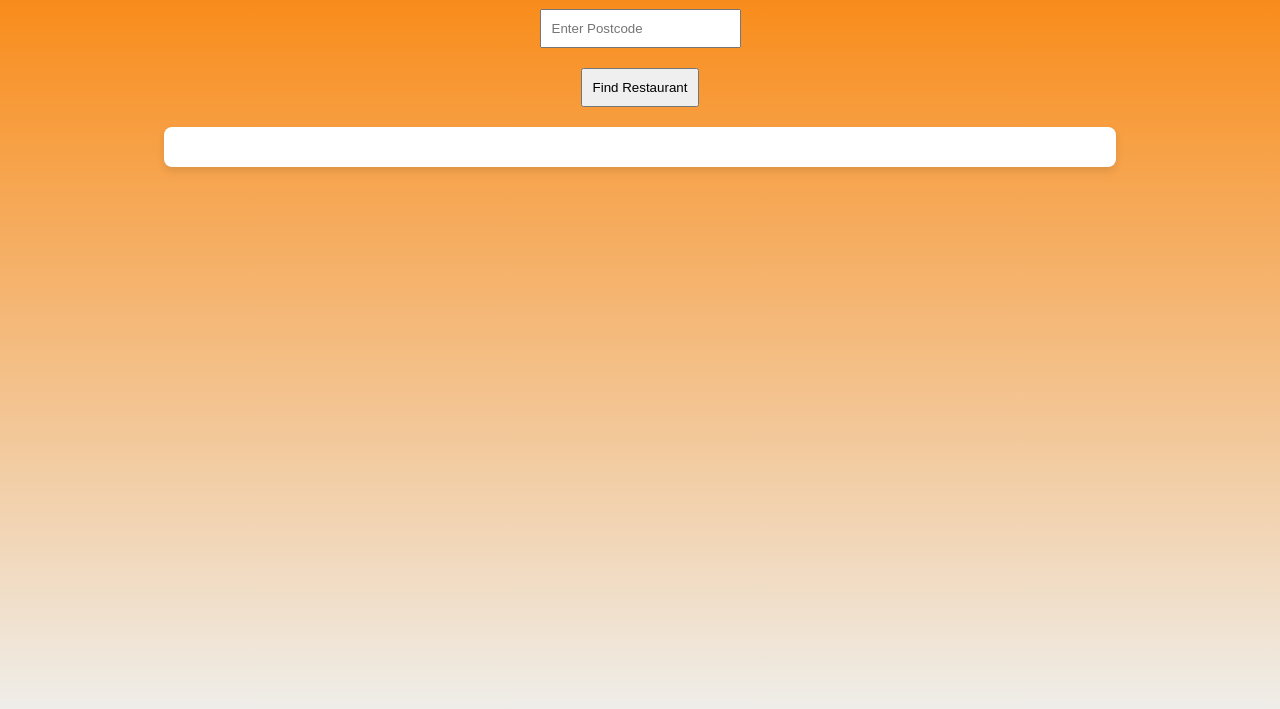
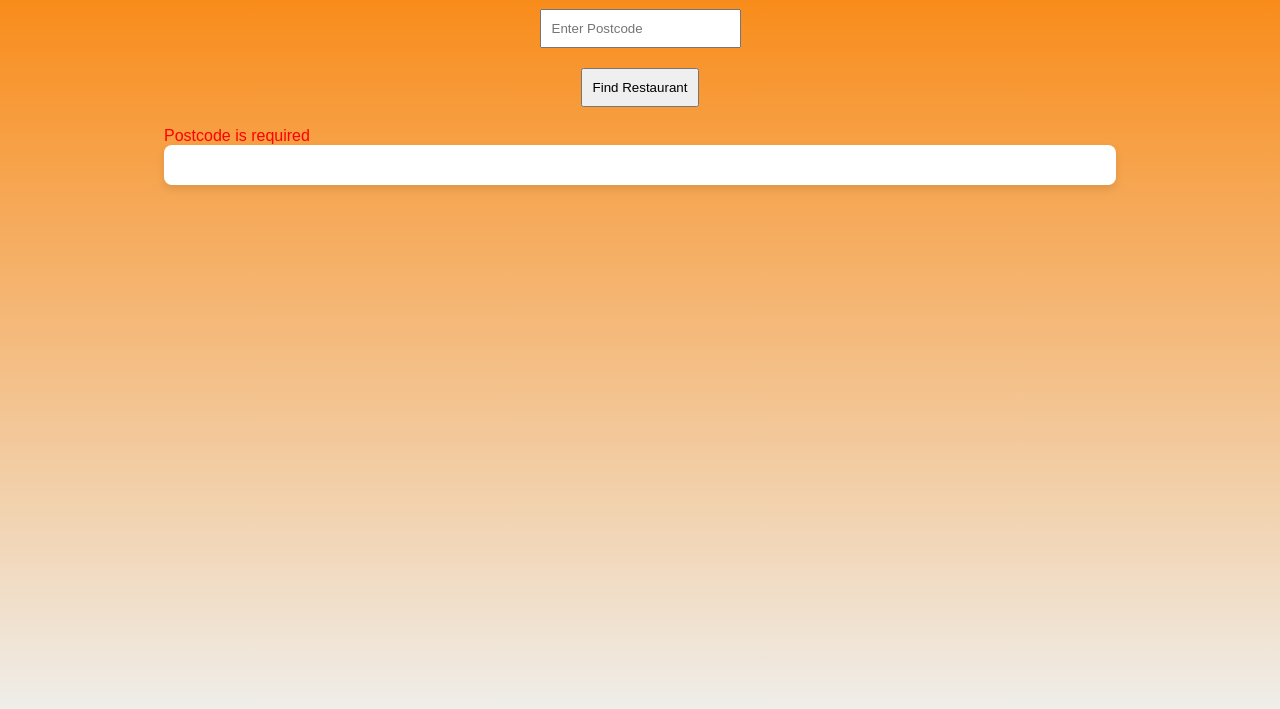
Before and after one commit to AASanusi/jet-resto-data, a website: page public/index.html in a window 1280 px wide. Both pictures are taken after a click on the button "Find Restaurant". Shown: the part 89-798 px from the top of the page. Drawn offline with Linux system fonts and the light colour scheme; no server answers.

Commit message:
Add error message to user when input empty

```diff
--- a/public/index.html
+++ b/public/index.html
@@ -19,6 +19,7 @@
 
         <input type="text" id="resto-data" placeholder="Enter Postcode" required></input>
         <button onclick="getRestaurantData()">Find Restaurant</button>
+        <div id="error-message">Postcode is required</div>
 
         <div id="restaurant-list">
             <!-- Restaurant data inserted here via script.js -->
--- a/public/script.js
+++ b/public/script.js
@@ -4,10 +4,17 @@ async function getRestaurantData() {
         // Get the postcode value from the input field
         const postcode = document.getElementById("resto-data").value;
 
+        // Get the error message element
+        const errorMessage = document.getElementById('error-message');
+
         // Check if the postcode is provided
         if (!postcode) {
-            console.error("Postcode is required");
-            return;
+            // Show the error message
+            errorMessage.style.display = 'block';
+        } else {
+            // Hide the error message if the postcode is filled
+            errorMessage.style.display = 'none';
+            // Proceed with fetching restaurant data
         }
         const response = await fetch(`/restaurantdata?postcode=${postcode}`);
 
--- a/public/style.css
+++ b/public/style.css
@@ -44,3 +44,8 @@ button {
     padding: 20px;
     box-shadow: 0 4px 8px rgba(0, 0, 0, 0.1);
 }
+
+#error-message {
+    color: red;
+    display: none;
+}
```
